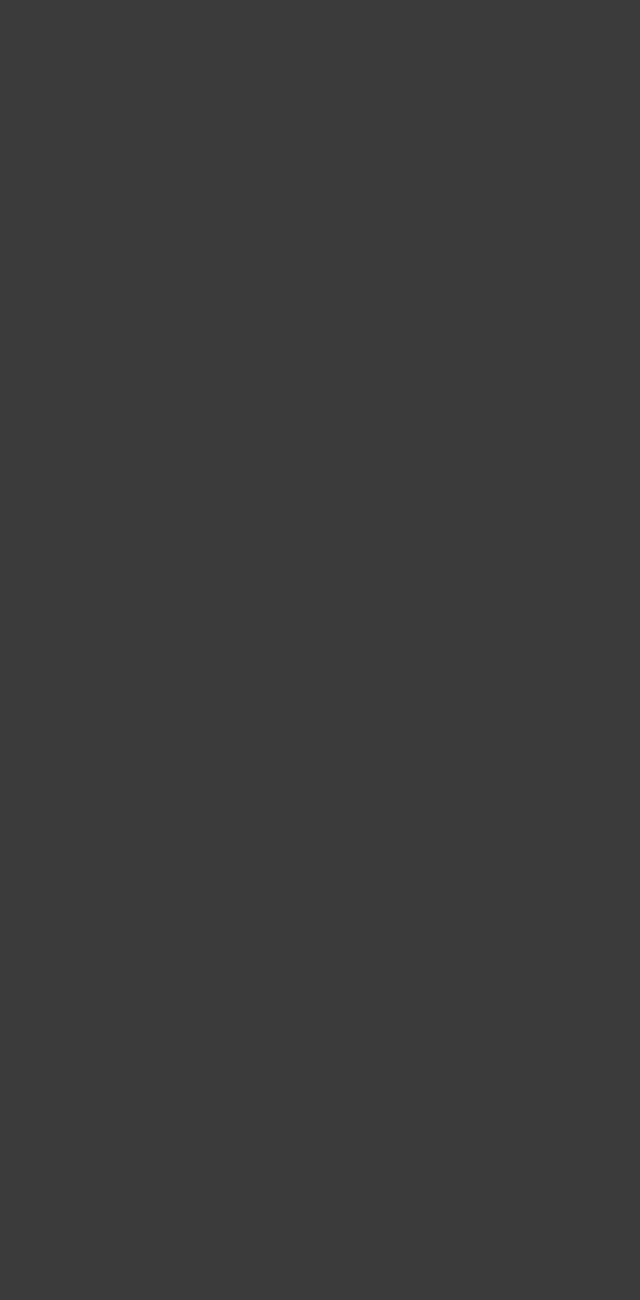
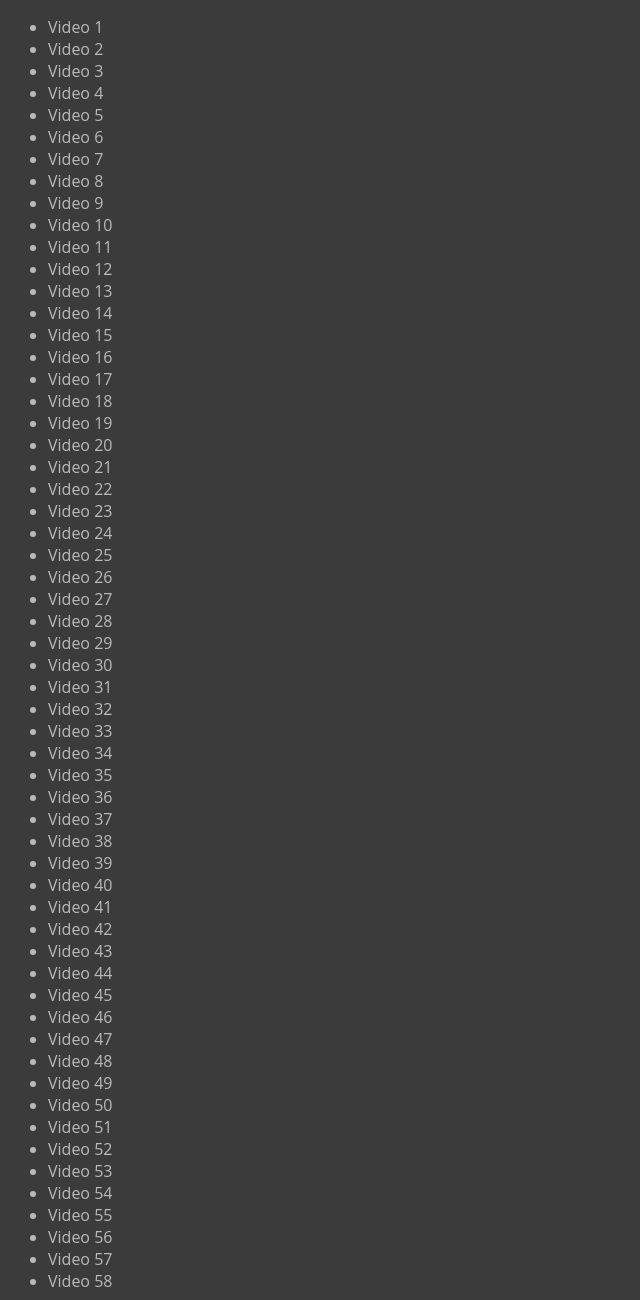
Before and after one commit to edouardmisset/reduceTime, a website: page index.html in a window 1280 px wide. Shown: the whole page, without its empty margins (0-640 px from the left). Before the commit the page ends 800 px from the top, so only its background shows below. Drawn offline with Linux system fonts and the light colour scheme.

Commit message:
starter file

```diff
--- a/index.html
+++ b/index.html
@@ -5,8 +5,68 @@
     <meta name="viewport" content="width=device-width, initial-scale=1.0" />
     <link rel="stylesheet" href="style.css" />
     <script defer src="script.js"></script>
-    <title>A simple...</title>
-    <!-- TODO : Change title -->
+    <title>Reduce Time</title>
   </head>
-  <body></body>
+  <body>
+    <ul class="videos">
+      <li data-time="5:43">Video 1</li>
+      <li data-time="2:33">Video 2</li>
+      <li data-time="3:45">Video 3</li>
+      <li data-time="0:47">Video 4</li>
+      <li data-time="5:21">Video 5</li>
+      <li data-time="6:56">Video 6</li>
+      <li data-time="3:46">Video 7</li>
+      <li data-time="5:25">Video 8</li>
+      <li data-time="3:14">Video 9</li>
+      <li data-time="3:31">Video 10</li>
+      <li data-time="5:59">Video 11</li>
+      <li data-time="3:07">Video 12</li>
+      <li data-time="11:29">Video 13</li>
+      <li data-time="8:57">Video 14</li>
+      <li data-time="5:49">Video 15</li>
+      <li data-time="5:52">Video 16</li>
+      <li data-time="5:50">Video 17</li>
+      <li data-time="9:13">Video 18</li>
+      <li data-time="11:51">Video 19</li>
+      <li data-time="7:58">Video 20</li>
+      <li data-time="4:40">Video 21</li>
+      <li data-time="4:45">Video 22</li>
+      <li data-time="6:46">Video 23</li>
+      <li data-time="7:24">Video 24</li>
+      <li data-time="7:12">Video 25</li>
+      <li data-time="5:23">Video 26</li>
+      <li data-time="3:34">Video 27</li>
+      <li data-time="8:22">Video 28</li>
+      <li data-time="5:17">Video 29</li>
+      <li data-time="3:10">Video 30</li>
+      <li data-time="4:43">Video 31</li>
+      <li data-time="19:43">Video 32</li>
+      <li data-time="0:47">Video 33</li>
+      <li data-time="0:47">Video 34</li>
+      <li data-time="3:14">Video 35</li>
+      <li data-time="3:59">Video 36</li>
+      <li data-time="2:43">Video 37</li>
+      <li data-time="4:17">Video 38</li>
+      <li data-time="6:56">Video 39</li>
+      <li data-time="3:05">Video 40</li>
+      <li data-time="2:06">Video 41</li>
+      <li data-time="1:59">Video 42</li>
+      <li data-time="1:49">Video 43</li>
+      <li data-time="3:36">Video 44</li>
+      <li data-time="7:10">Video 45</li>
+      <li data-time="3:44">Video 46</li>
+      <li data-time="3:44">Video 47</li>
+      <li data-time="4:36">Video 48</li>
+      <li data-time="3:16">Video 49</li>
+      <li data-time="1:10">Video 50</li>
+      <li data-time="6:10">Video 51</li>
+      <li data-time="2:14">Video 52</li>
+      <li data-time="3:44">Video 53</li>
+      <li data-time="5:05">Video 54</li>
+      <li data-time="6:03">Video 55</li>
+      <li data-time="12:39">Video 56</li>
+      <li data-time="1:56">Video 57</li>
+      <li data-time="4:04">Video 58</li>
+    </ul>
+  </body>
 </html>
```
